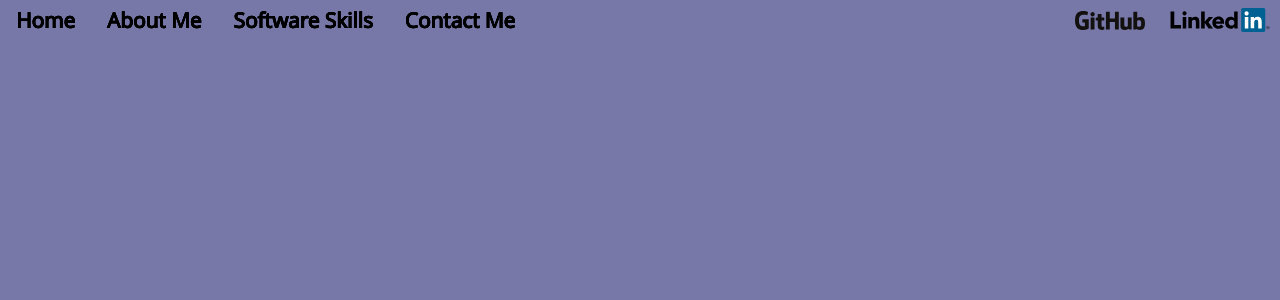
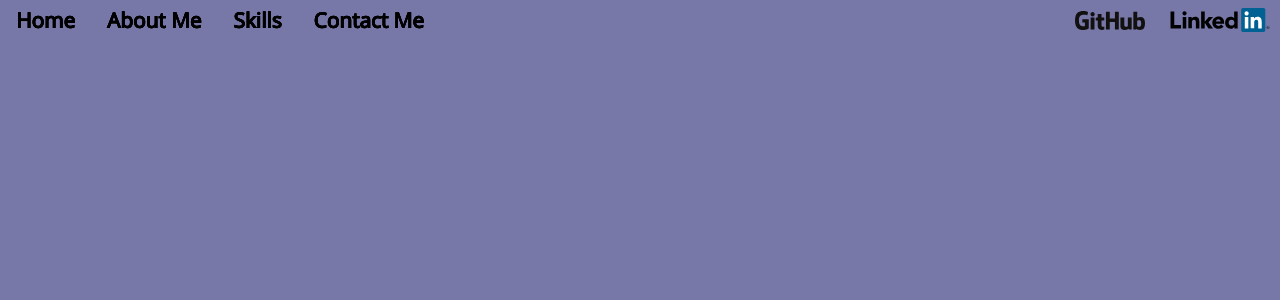
Before and after one commit to cporter1/portfolio-site, a Next.js app: page /components/Navbar in a window 1280 px wide. Shown: the top 300 px of the page. Built offline with nearby package versions, Linux system fonts and the light colour scheme.

Commit message:
change to software focus

```diff
--- a/src/pages/components/Navbar.js
+++ b/src/pages/components/Navbar.js
@@ -23,7 +23,7 @@ export default function Navbar() {
         <li><ScrollToLink
               className='scrollto-link'
               id='skills-section'>
-                Software Skills
+                Skills
               </ScrollToLink></li>
         <li><ScrollToLink
               className='scrollto-link'
--- a/src/pages/sections/AboutMe.js
+++ b/src/pages/sections/AboutMe.js
@@ -26,7 +26,7 @@ export default function AboutMe(props) {
         <div className="about-column1-container">
           <div className='paragraph-wrapper'>
             <p id='top'>
-              Hello, my name is Colin Porter and I am a IT specialist and full stack software engineer.
+              Hello, my name is Colin Porter and I am a full stack software engineer with a focus in frontend.
             </p>
             <p>I have 4+ years of experience building and configuring IOS, Windows, and Linux machines.</p>
             <p>I have a passion for producing dynamic applications that put the user experience at the forefront of development.</p>
--- a/src/pages/sections/Intro.js
+++ b/src/pages/sections/Intro.js
@@ -9,7 +9,7 @@ export default function Intro() {
       <h1>Welcome, my name is Colin Porter.</h1>
       <h2>
         <i className="intro-description">
-          IT Specialist & Software Engineer
+          Software Engineer
         </i>
       </h2>
 
--- a/src/pages/sections/Skills.js
+++ b/src/pages/sections/Skills.js
@@ -1,7 +1,7 @@
 export default function Skills() {
   return (
     <section id='skills-section' className="skills-container">
-      <h2>SOFTWARE SKILLS</h2>
+      <h2>SKILLS</h2>
 
       <div className="skills-grid-wrapper">
         <div className="skills-column1">
```
Also changed, not shown: src/images/resume.jpeg.
